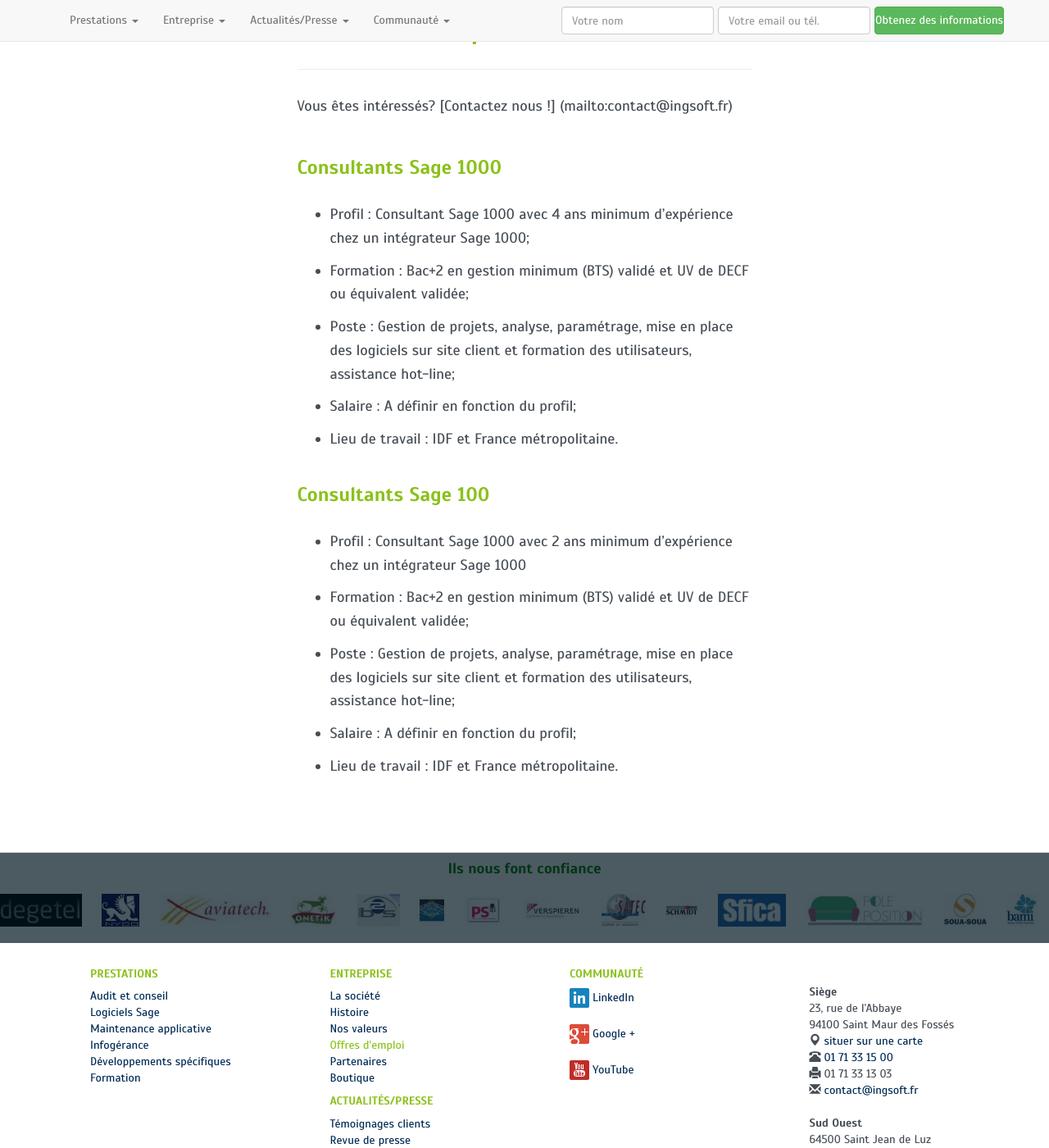
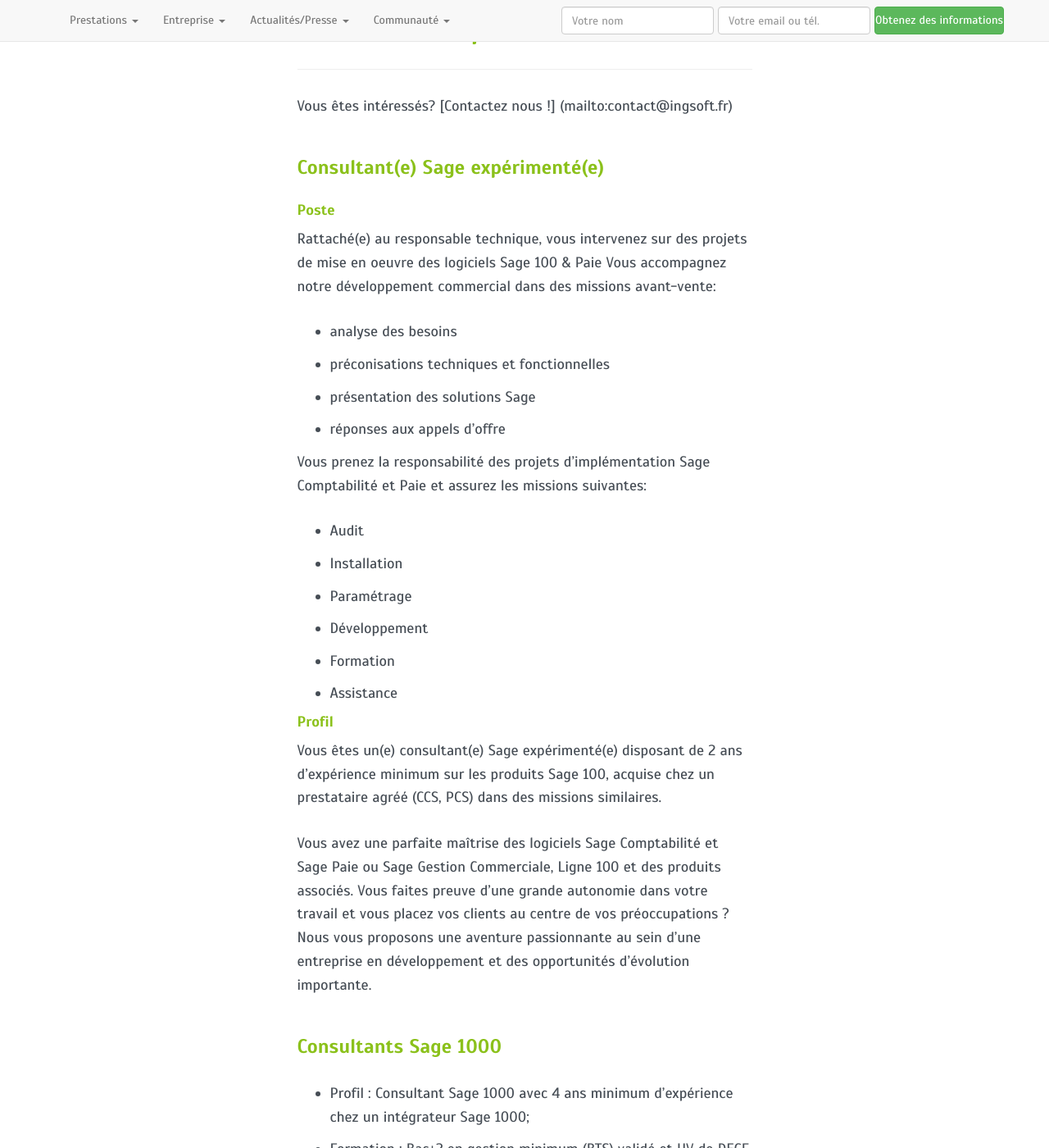
Before and after one commit to mszterenszus/ingsoft.github.io, a Jekyll site: the page built from pages/emploi.md, in a window 1280 px wide and 1400 px high, scrolled down 445 px. Shown: the whole window at 82% size. Built offline with Jekyll 4.4.1, drawn with Linux system fonts in a browser that asks for light colours; comment, search, counter and statistics services are not loaded.

Commit message:
Ajout offre de poste

```diff
--- a/pages/emploi.md
+++ b/pages/emploi.md
@@ -8,6 +8,37 @@
 ---
 
 Vous êtes intéressés? [Contactez nous !] (mailto:contact@ingsoft.fr)
+
+
+### Consultant(e) Sage expérimenté(e)
+
+#### Poste
+
+Rattaché(e) au responsable technique, vous intervenez sur des projets de mise en oeuvre des logiciels Sage 100 & Paie Vous accompagnez notre développement commercial dans des missions avant-vente:
+* analyse des besoins
+* préconisations techniques et fonctionnelles
+* présentation des solutions Sage
+* réponses aux appels d'offre
+
+Vous prenez la responsabilité des projets d'implémentation Sage Comptabilité et Paie et assurez les missions suivantes:
+* Audit
+* Installation
+* Paramétrage
+* Développement
+* Formation
+* Assistance
+
+#### Profil
+
+Vous êtes un(e) consultant(e) Sage expérimenté(e) disposant de 2 ans d'expérience minimum sur les produits Sage 100, acquise chez un prestataire agréé (CCS, PCS) dans des missions similaires.
+
+Vous avez une parfaite maîtrise des logiciels Sage Comptabilité et Sage Paie ou Sage Gestion Commerciale, Ligne 100 et des produits associés.
+Vous faites preuve d'une grande autonomie dans votre travail et vous placez vos clients au centre de vos préoccupations ?
+Nous vous proposons une aventure passionnante au sein d'une entreprise en développement et des opportunités d'évolution importante.
+
+
+
+
 
 ### Consultants Sage 1000
 * Profil : Consultant Sage 1000 avec 4 ans minimum d’expérience chez un intégrateur Sage 1000;
```
